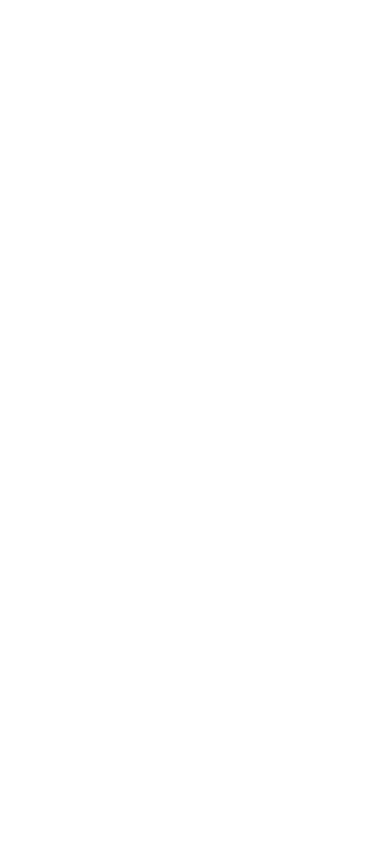
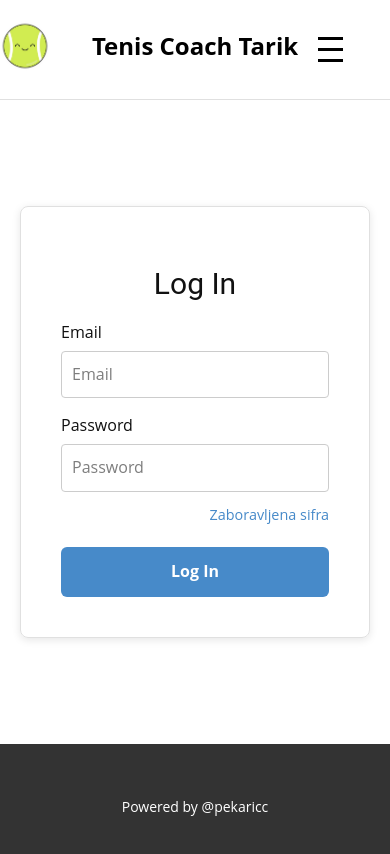
Before and after one commit to edipekaric/TenisTrainerApp, a React (Vite) app in the folder frontend/: page /login in a window 390 px wide. Before the commit this address had no page. Shown: the top 854 px of the page. Built offline with nearby package versions, Linux system fonts and the light colour scheme.

Commit message:
Fixed logo on mobile, added menu on mobile

```diff
--- a/frontend/src/App.tsx
+++ b/frontend/src/App.tsx
@@ -3,6 +3,7 @@
 import HomePage from './pages/HomePage';
 import AboutPage from './pages/AboutPage';
 import ContactPage from './pages/ContactPage';
+import LoginPage from './pages/LoginPage';
 
 const App: React.FC = () => {
   return (
@@ -11,6 +12,7 @@
         <Route path="/" element={<HomePage />} />
         <Route path="/about" element={<AboutPage />} />
         <Route path="/contact" element={<ContactPage />} />
+        <Route path="/login" element={<LoginPage />} />
       </Routes>
     </Router>
   );
--- /dev/null
+++ b/frontend/src/components/Header.css
@@ -0,0 +1,64 @@
+/* Hide mobile button on desktop */
+.mobile-menu-button {
+  display: none;
+  flex-direction: column;
+  justify-content: center;
+  align-items: center;
+  width: 40px;
+  height: 40px;
+  background: transparent;
+  border: none;
+  cursor: pointer;
+  z-index: 1100;
+}
+
+.mobile-menu-button span {
+  width: 25px;
+  height: 3px;
+  background: #000;
+  margin: 4px 0;
+}
+
+/* Desktop menu always visible */
+.desktop-menu {
+  display: flex;
+}
+
+/* Mobile styles */
+@media (max-width: 768px) {
+  .desktop-menu {
+    display: none !important;
+  }
+
+  .mobile-menu-button {
+    display: flex !important;
+  }
+
+  .mobile-menu {
+    position: absolute;
+    top: 100px;
+    right: 0;
+    background: #fff;
+    box-shadow: 0 2px 8px rgba(0,0,0,0.1);
+    width: 100%;
+    z-index: 1000;
+  }
+
+  .mobile-menu ul {
+    list-style: none;
+    margin: 0;
+    padding: 10px 20px;
+    display: flex;
+    flex-direction: column;
+    gap: 10px;
+  }
+
+  .mobile-menu ul li a {
+    text-decoration: none;
+    color: #000;
+    font-weight: bold;
+    font-size: 1.1rem;
+    padding: 10px 0;
+    display: block;
+  }
+}
--- a/frontend/src/components/Header.tsx
+++ b/frontend/src/components/Header.tsx
@@ -1,8 +1,19 @@
-import React from 'react';
+import React, { useState } from 'react';
+import './Header.css';
 import '../styles/nicepage.css';
 import logo from '../assets/logo.png';
 
 const Header: React.FC = () => {
+  const [menuOpen, setMenuOpen] = useState(false);
+
+  const toggleMenu = () => {
+    setMenuOpen(!menuOpen);
+  };
+
+  const closeMenu = () => {
+    setMenuOpen(false);
+  };
+
   return (
     <header
       className="u-clearfix u-header u-header"
@@ -34,27 +45,33 @@
             display: 'flex',
             alignItems: 'center',
             height: '100%',
+            marginTop: '-8px', // move logo up a bit
           }}
+          onClick={closeMenu}
         >
           <img
             src={logo}
             className="u-logo-image u-logo-image-1"
             alt="Logo"
             style={{
-              maxHeight: '60px', // prevent it from going under header
+              maxHeight: '60px',
               width: 'auto',
             }}
           />
         </a>
 
+        {/* Mobile menu button */}
+        <button
+          className="mobile-menu-button"
+          onClick={toggleMenu}
+        >
+          <span />
+          <span />
+          <span />
+        </button>
+
         {/* Right: Menu */}
-        <nav
-          className="u-menu u-menu-dropdown u-offcanvas u-menu-1"
-          style={{
-            display: 'flex',
-            alignItems: 'center',
-          }}
-        >
+        <nav className="u-menu u-menu-dropdown u-offcanvas u-menu-1 desktop-menu">
           <div className="u-custom-menu u-nav-container">
             <ul
               className="u-nav u-unstyled u-nav-1"
@@ -66,13 +83,16 @@
               }}
             >
               <li className="u-nav-item">
-                <a className="u-button-style u-nav-link" href="/">Home</a>
+                <a className="u-button-style u-nav-link" href="/" onClick={closeMenu}>Home</a>
               </li>
               <li className="u-nav-item">
-                <a className="u-button-style u-nav-link" href="/about">About</a>
+                <a className="u-button-style u-nav-link" href="/about" onClick={closeMenu}>About</a>
               </li>
               <li className="u-nav-item">
-                <a className="u-button-style u-nav-link" href="/contact">Contact</a>
+                <a className="u-button-style u-nav-link" href="/contact" onClick={closeMenu}>Contact</a>
+              </li>
+              <li className="u-nav-item">
+                <a className="u-button-style u-nav-link" href="/login" onClick={closeMenu}>Log In</a>
               </li>
             </ul>
           </div>
@@ -83,18 +103,38 @@
           style={{
             position: 'absolute',
             left: '50%',
-            top: '48%', // slight move up!
+            top: '48%',
             transform: 'translate(-50%, -50%)',
             fontSize: '24px',
             fontWeight: 'bold',
             color: '#000',
             whiteSpace: 'nowrap',
-            pointerEvents: 'none', // so it's not clickable
+            pointerEvents: 'none',
           }}
         >
           Tenis Coach Tarik
         </div>
       </div>
+
+      {/* Mobile dropdown menu */}
+      {menuOpen && (
+        <div className="mobile-menu">
+          <ul>
+            <li>
+              <a href="/" onClick={closeMenu}>Home</a>
+            </li>
+            <li>
+              <a href="/about" onClick={closeMenu}>About</a>
+            </li>
+            <li>
+              <a href="/contact" onClick={closeMenu}>Contact</a>
+            </li>
+            <li>
+              <a href="/login" onClick={closeMenu}>Log In</a>
+            </li>
+          </ul>
+        </div>
+      )}
     </header>
   );
 };
--- a/frontend/src/pages/HomePage.tsx
+++ b/frontend/src/pages/HomePage.tsx
@@ -56,7 +56,8 @@
                       <div className="u-container-layout u-container-layout-3">
                         <div className="custom-expanded u-color-scheme-u11 u-color-style-multicolor-1 u-container-style u-expanded-width-md u-expanded-width-sm u-group u-shape-rectangle u-white u-group-1">
                           <div className="u-container-layout u-container-layout-4">
-                            <h3 className="u-text u-text-default u-text-3">Treninzi za mališane</h3>
+                            <h3 className="u-custom-font u-font-oswald u-text u-text-palette-2-base u-text-1">Treninzi za mališane</h3>
+                            <div className="u-border-3 u-border-palette-2-base u-expanded-width u-line u-line-horizontal u-line-1"></div>
                             <p className="u-text u-text-default u-text-4">
                               Kao privatni teniski trener, vjerujem da tenis djeci treba biti zanimljiv, zabavan i podsticajan. Na treninzima radimo na razvoju koordinacije, agilnosti i motoričkih sposobnosti, ali jednako tako njegujemo i važne životne vrijednosti poput discipline, upornosti i sportskog duha. Svakom djetetu pristupam individualno, uvažavajući njegov uzrast i nivo znanja, kako bi trening bio prilagođen njegovim potrebama i ciljevima. Bilo da je riječ o prvim koracima na terenu ili pripremama za takmičenja, pomoći ću vašem djetetu da zavoli tenis i razvije svoj puni potencijal.
                             </p>
--- /dev/null
+++ b/frontend/src/pages/LoginPage.tsx
@@ -0,0 +1,104 @@
+import React from 'react';
+import Header from '../components/Header';
+import Footer from '../components/Footer';
+import '../styles/nicepage.css';
+
+const LoginPage: React.FC = () => {
+  return (
+    <div className="u-body u-xl-mode">
+      <Header />
+
+      <main
+        style={{
+          minHeight: 'calc(100vh - 200px)', // leave space for header and footer
+          display: 'flex',
+          justifyContent: 'center',
+          alignItems: 'center',
+          padding: '20px',
+        }}
+      >
+        <div
+          style={{
+            width: '100%',
+            maxWidth: '400px',
+            padding: '40px',
+            border: '1px solid #e0e0e0',
+            borderRadius: '8px',
+            boxShadow: '0 2px 8px rgba(0, 0, 0, 0.1)',
+            textAlign: 'center',
+          }}
+        >
+          <h2 style={{ marginBottom: '20px' }}>Log In</h2>
+
+          <form>
+            {/* Email */}
+            <div style={{ marginBottom: '15px', textAlign: 'left' }}>
+              <label style={{ display: 'block', marginBottom: '5px' }}>Email</label>
+              <input
+                type="email"
+                placeholder="Email"
+                style={{
+                  width: '100%',
+                  padding: '10px',
+                  border: '1px solid #ccc',
+                  borderRadius: '4px',
+                }}
+              />
+            </div>
+
+            {/* Password */}
+            <div style={{ marginBottom: '10px', textAlign: 'left' }}>
+              <label style={{ display: 'block', marginBottom: '5px' }}>Password</label>
+              <input
+                type="password"
+                placeholder="Password"
+                style={{
+                  width: '100%',
+                  padding: '10px',
+                  border: '1px solid #ccc',
+                  borderRadius: '4px',
+                }}
+              />
+            </div>
+
+            {/* Zaboravljena sifra */}
+            <div style={{ textAlign: 'right', marginBottom: '20px' }}>
+              <a
+                href="#"
+                style={{
+                  fontSize: '0.9rem',
+                  color: '#478ac9',
+                  textDecoration: 'none',
+                }}
+              >
+                Zaboravljena sifra
+              </a>
+            </div>
+
+            {/* Log In Button */}
+            <button
+              type="submit"
+              style={{
+                width: '100%',
+                padding: '12px',
+                backgroundColor: '#478ac9',
+                color: '#fff',
+                border: 'none',
+                borderRadius: '6px',
+                fontWeight: 'bold',
+                fontSize: '1rem',
+                cursor: 'pointer',
+              }}
+            >
+              Log In
+            </button>
+          </form>
+        </div>
+      </main>
+
+      <Footer />
+    </div>
+  );
+};
+
+export default LoginPage;
```
